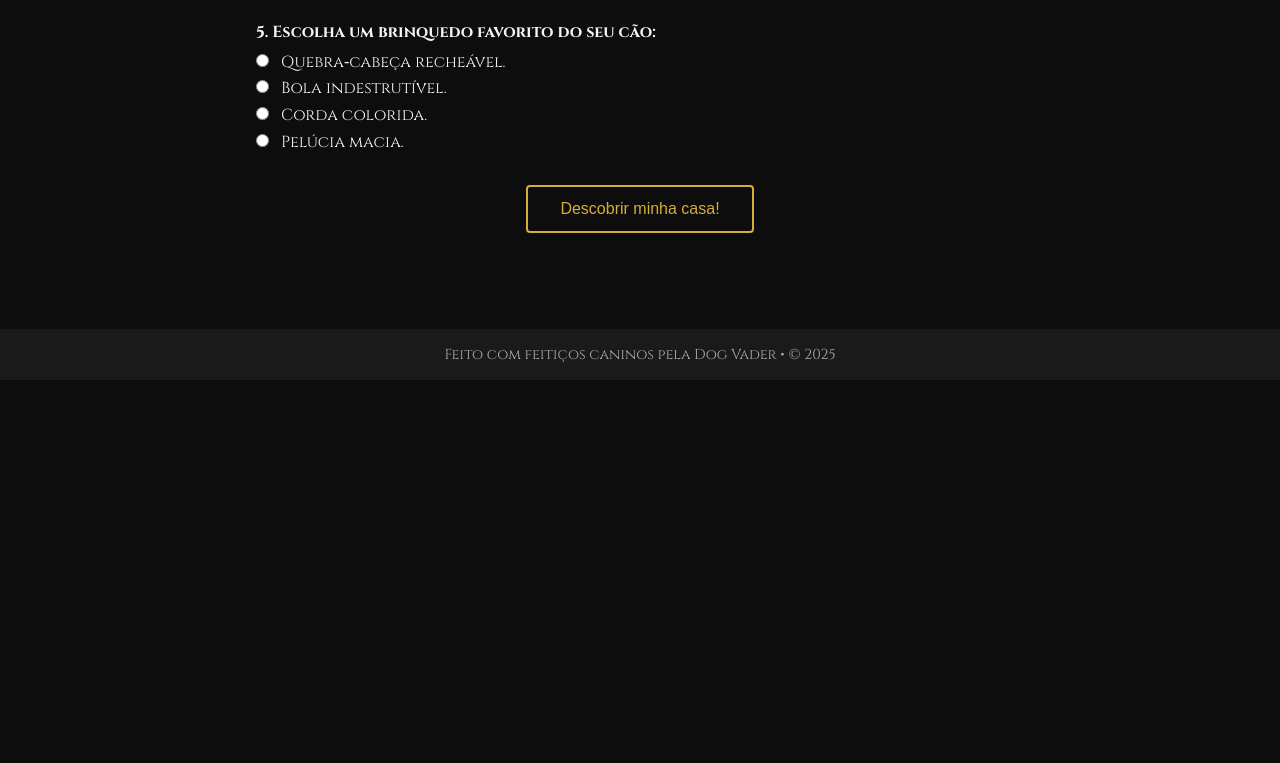
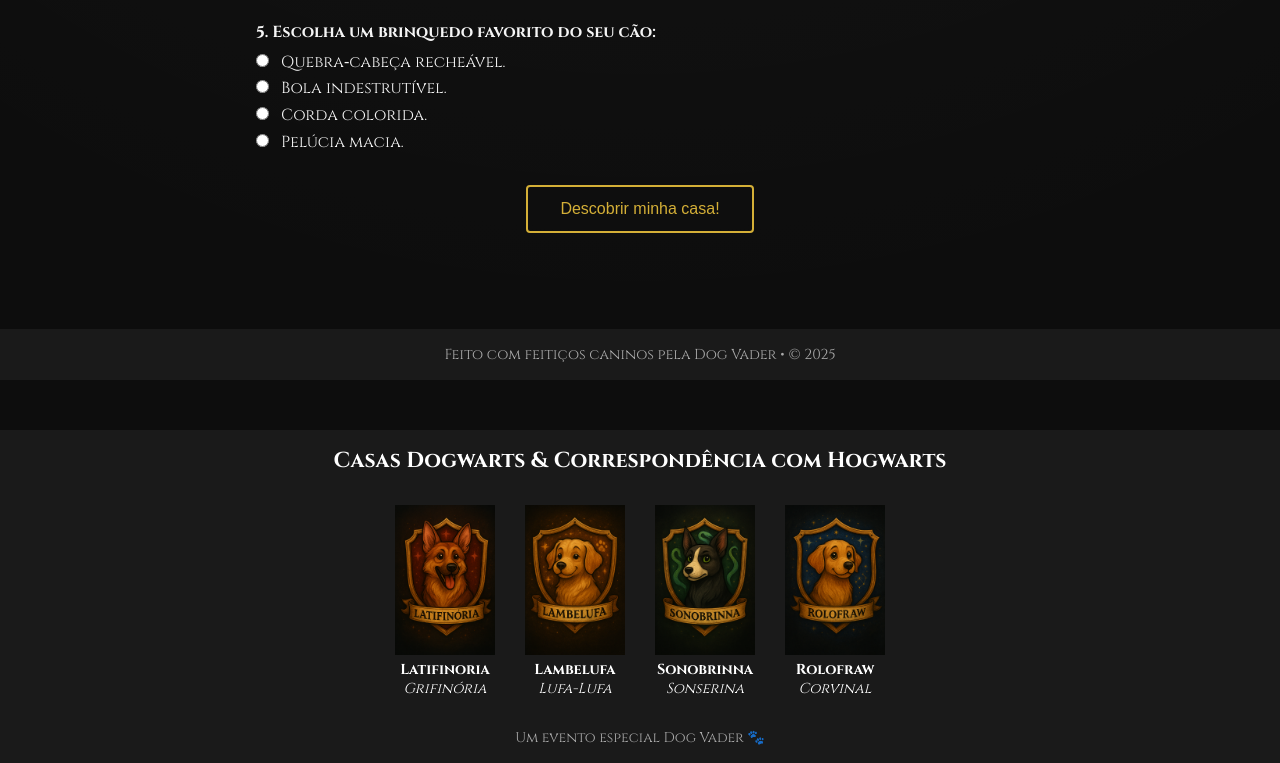
Before and after one commit to DogVaderoficial/Dogwarts-dogvader, a plain HTML site: page index.html in a window 1280 px wide. Shown: the part 943-1706 px from the top of the page. Before the commit the page ends 1323 px from the top, so only its background shows below. Drawn offline with Linux system fonts and the light colour scheme.

Commit message:
Update index.html

```diff
--- a/index.html
+++ b/index.html
@@ -84,6 +84,32 @@
 
 <audio id="bgAudio" src="https://cdn.pixabay.com/audio/2023/03/10/audio_a6b79d3b43.mp3" loop></audio>
 <button id="audioToggle" class="audio-btn">🔊</button>
+<footer style="margin-top: 50px; text-align: center; color: white;">
+  <h2>Casas Dogwarts & Correspondência com Hogwarts</h2>
+  <div style="display: flex; justify-content: center; flex-wrap: wrap; gap: 30px; margin-top: 30px;">
 
+    <div>
+      <img src="images/crest_latifinoria.png" alt="Latifinoria" width="100">
+      <p><strong>Latifinoria</strong><br><em>Grifinória</em></p>
+    </div>
+
+    <div>
+      <img src="images/crest_lambelufa.png" alt="Lambelufa" width="100">
+      <p><strong>Lambelufa</strong><br><em>Lufa-Lufa</em></p>
+    </div>
+
+    <div>
+      <img src="images/crest_sonobrinna.png" alt="Sonobrinna" width="100">
+      <p><strong>Sonobrinna</strong><br><em>Sonserina</em></p>
+    </div>
+
+    <div>
+      <img src="images/crest_rolofraw.png" alt="Rolofraw" width="100">
+      <p><strong>Rolofraw</strong><br><em>Corvinal</em></p>
+    </div>
+
+  </div>
+  <p style="margin-top: 30px; font-size: 14px; color: #aaa;">Um evento especial Dog Vader 🐾</p>
+</footer>
 </body>
 </html>
```
